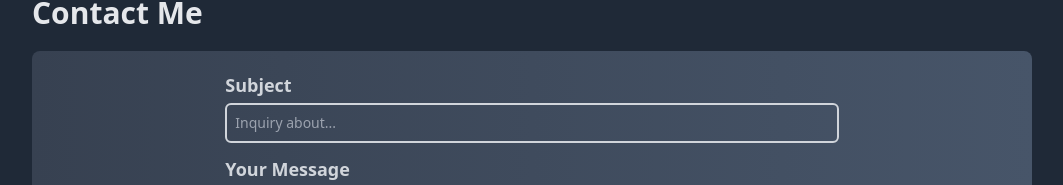
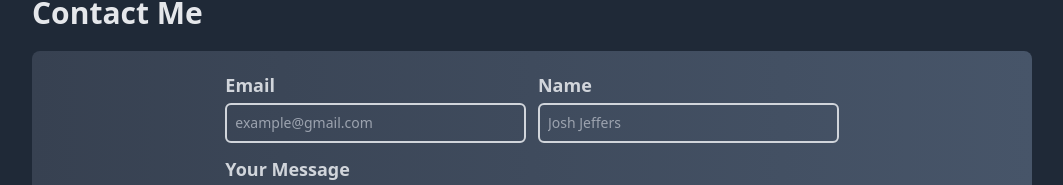
Before and after one commit to pumbas600/E-Portfolio, a React (Create React App) app: page / in a window 1280 px wide. Shown: the part 8104-8289 px from the top of the page, without its empty margins (108-1171 px from the left). Built offline with nearby package versions, Linux system fonts and the light colour scheme.

Commit message:
Revert "Replaced name and email fields with subject"
This reverts commit 046497d86876689e9f942e6a255e2129c50bd399.

```diff
--- a/src/Components/HomePage/ContactMe.tsx
+++ b/src/Components/HomePage/ContactMe.tsx
@@ -7,12 +7,15 @@ type SendingState = 'SEND' | 'SENDING' | 'SENT';
 
 interface State {
     message: string;
-    subject: string;
-    subjectError: string;
-    sendingState: SendingState;
+    email: string;
+    name: string;
+    emailError: string;
+    nameError: string;
+    //sendingState: SendingState;
 }
 
-const EMPTY_STATE: State = { message: '', subject: '', subjectError: '', sendingState: 'SEND' };
+const EMPTY_STATE = { message: '', email: '', name: '', emailError: '', nameError: '' };
+const EMAIL_REGEX = /^[a-zA-Z\d.!#$%&'*+/=?^_`{|}~-]+@[a-zA-Z\d-]+(?:\.[a-zA-Z\d-]+)*$/;
 
 const ContactMe: React.FC = () => {
 
@@ -22,18 +25,36 @@ const ContactMe: React.FC = () => {
         setState({ ...state, message: e.target.value });
     }
 
-    function updateSubject(e: React.ChangeEvent<HTMLInputElement>) {
-        setState({ ...state, subject: e.target.value, subjectError: '' });
+    function updateEmail(e: React.ChangeEvent<HTMLInputElement>) {
+        setState({ ...state, email: e.target.value, emailError: '' });
+    }
+
+    function updateName(e: React.ChangeEvent<HTMLInputElement>) {
+        setState({ ...state, name: e.target.value, nameError: '' });
     }
 
     function sendMessage() {
-        if (state.subject === '') {
-            setState({...state, subjectError: "This cannot be empty"});
+        var isValid = true;
+        var errorState = { ...state };
+
+        if (state.name === '') {
+            errorState = {...errorState, nameError: "This cannot be empty"};
+            isValid = false;
         }
-        else {
+        if (state.email === '') {
+            errorState = {...errorState, emailError: "This cannot be empty"};
+            isValid = false;
+        }
+        else if (!state.email.match(EMAIL_REGEX)) {
+            errorState = {...errorState, emailError: "You must enter a valid email"};
+            isValid = false;
+        }
+
+        if (isValid) {
             // Send email
             setState(EMPTY_STATE);
         }
+        else setState(errorState);
     }
 
     return (
@@ -43,14 +64,24 @@ const ContactMe: React.FC = () => {
                             md:py-5 py-4 sm:px-10 px-5"
             >
                 <div className="mx-auto flex flex-col space-y-3 md:w-8/12 w-full text-sm text-gray-300">
-                    <LabelledInput label="Subject" className="w-full">
-                        <TextField
-                            error={state.subjectError}
-                            placeholder="Inquiry about..."
-                            onChange={updateSubject}
-                            value={state.subject}
-                        />
-                    </LabelledInput>
+                    <div className="flex md:flex-row flex-col md:space-x-3 md:space-y-0 space-y-3">
+                        <LabelledInput label="Email" className="md:w-1/2 w-full">
+                            <TextField
+                                error={state.emailError}
+                                placeholder="example@gmail.com"
+                                onChange={updateEmail}
+                                value={state.email}
+                            />
+                        </LabelledInput>
+                        <LabelledInput label="Name" className="md:w-1/2 w-full">
+                            <TextField
+                                error={state.nameError}
+                                placeholder="Josh Jeffers"
+                                onChange={updateName}
+                                value={state.name}
+                            />
+                        </LabelledInput>
+                    </div>
                     <LabelledInput label="Your Message">
                         <textarea
                             className="rounded-md h-32 border-2 border-gray-300 bg-transparent p-2 outline-none
@@ -65,7 +96,7 @@ const ContactMe: React.FC = () => {
                             className="flex flex-row items-center text-xl font-bold rounded-md py-1 px-8 text-gray-800
                                        bg-gradient-to-br from-teal-200 to-teal-300 transition-transform hover:scale-105"
                             type="submit"
-                            onClick={_ => sendMessage()}
+                            onClick={e => sendMessage()}
                         >
                             <svg xmlns="http://www.w3.org/2000/svg" width="16" height="16" fill="currentColor"
                                  className="bi bi-send mt-1" viewBox="0 0 16 16">
```
